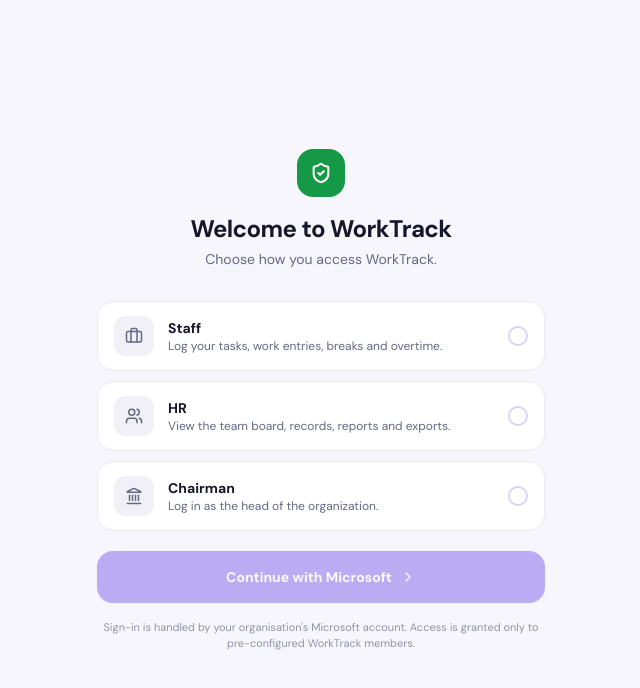
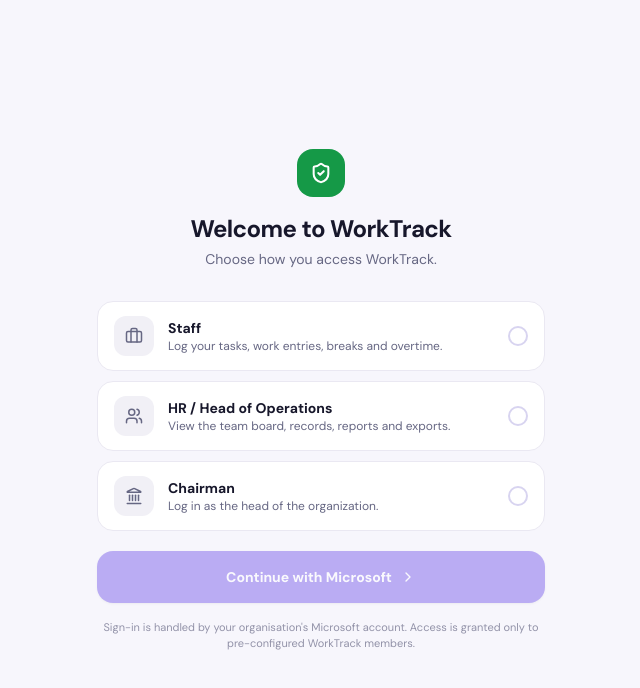
Before and after one commit to Techspecialist-Consulting-Limited/work-track, a Next.js app: page /login in a window 1280 px wide. Shown: the top 688 px of the page, without its empty margins (319-959 px from the left). Built offline with nearby package versions, Linux system fonts and the light colour scheme; no server answers.

Commit message:
Refactor ProfileMenu component to manage draft states for name and photo, improving edit handling and dialog behavior

```diff
--- a/src/app/login/LoginForm.tsx
+++ b/src/app/login/LoginForm.tsx
@@ -14,7 +14,7 @@ const ROLES: { id: WorkTrackRole; title: string; description: string; icon: type
   },
   {
     id: "hr",
-    title: "HR",
+    title: "HR / Head of Operations",
     description: "View the team board, records, reports and exports.",
     icon: Users,
   },
--- a/src/components/management/ExecutiveBoard.tsx
+++ b/src/components/management/ExecutiveBoard.tsx
@@ -218,10 +218,9 @@ function ExecutiveDesktopBoard() {
             <InviteChairman />
             <ProfileMenu
               name={meEmployee?.name ?? getSessionUser()?.name ?? "Account"}
-              role={meEmployee ? `${meEmployee.role} · ${meEmployee.department}` : getSessionRole() === "chairman" ? "Chairman" : "HR"}
+              role={meEmployee ? `${meEmployee.role} · ${meEmployee.department}` : getSessionRole() === "chairman" ? "Chairman" : "HR / Head of Operations"}
               avatarUrl={meEmployee?.avatarUrl}
               editable={canEditProfile}
-              required={canEditProfile && !meEmployee?.avatarUrl}
             />
             <button
               type="button"
--- a/src/components/management/WorkLogReports.tsx
+++ b/src/components/management/WorkLogReports.tsx
@@ -131,10 +131,9 @@ export function WorkLogReports() {
           <div className="flex items-center gap-2">
             <ProfileMenu
               name={meEmployee?.name ?? getSessionUser()?.name ?? "Account"}
-              role={meEmployee ? `${meEmployee.role} · ${meEmployee.department}` : getSessionRole() === "chairman" ? "Chairman" : "HR"}
+              role={meEmployee ? `${meEmployee.role} · ${meEmployee.department}` : getSessionRole() === "chairman" ? "Chairman" : "HR / Head of Operations"}
               avatarUrl={meEmployee?.avatarUrl}
               editable={canEditProfile}
-              required={canEditProfile && !meEmployee?.avatarUrl}
             />
             <button type="button" onClick={onExport} disabled={exporting} className="inline-flex h-9 items-center gap-2 rounded-lg bg-wt-violet px-4 text-[13px] font-medium text-white disabled:opacity-60">
               <Download className="h-4 w-4" /> {exporting ? "Preparing…" : "Export .xlsx"}
--- a/src/components/management/mobile/ExecutiveMobile.tsx
+++ b/src/components/management/mobile/ExecutiveMobile.tsx
@@ -188,10 +188,9 @@ export function ExecutiveMobile() {
             <InviteChairman compact />
             <ProfileMenu
               name={meEmployee?.name ?? getSessionUser()?.name ?? "Account"}
-              role={meEmployee ? `${meEmployee.role} · ${meEmployee.department}` : getSessionRole() === "chairman" ? "Chairman" : "HR"}
+              role={meEmployee ? `${meEmployee.role} · ${meEmployee.department}` : getSessionRole() === "chairman" ? "Chairman" : "HR / Head of Operations"}
               avatarUrl={meEmployee?.avatarUrl}
               editable={canEditProfile}
-              required={canEditProfile && !meEmployee?.avatarUrl}
             />
           </div>
         </div>
--- a/src/components/worklog/DesktopStaffWorkspace.tsx
+++ b/src/components/worklog/DesktopStaffWorkspace.tsx
@@ -114,7 +114,6 @@ export function DesktopStaffWorkspace({ c }: { c: WorkLogController }) {
               My Records
             </button>
             <ProfileMenu
-              key={employee?.avatarUrl ?? "no-avatar"}
               name={employee?.name ?? "Employee"}
               role={employee ? `${employee.role} · ${employee.department}` : "Staff"}
               avatarUrl={employee?.avatarUrl}
--- a/src/components/worklog/MobileStaffWorkspace.tsx
+++ b/src/components/worklog/MobileStaffWorkspace.tsx
@@ -135,7 +135,6 @@ export function MobileStaffWorkspace({ c }: { c: WorkLogController }) {
               My Records
             </button>
             <ProfileMenu
-              key={c.employee?.avatarUrl ?? "no-avatar"}
               name={c.employee?.name ?? "Employee"}
               role={c.employee ? `${c.employee.role} · ${c.employee.department}` : "Staff"}
               avatarUrl={c.employee?.avatarUrl}
--- a/src/components/worklog/ProfileMenu.tsx
+++ b/src/components/worklog/ProfileMenu.tsx
@@ -80,8 +80,14 @@ async function fileToAvatarDataUrl(file: File): Promise<string> {
 export function ProfileMenu({ name, role, avatarUrl, editable = false, required = false }: ProfileMenuProps) {
   const router = useRouter();
   const [open, setOpen] = useState(false);
-  const [fullName, setFullName] = useState(name);
-  const [photo, setPhoto] = useState<string | null>(avatarUrl ?? null);
+  // Drafts only hold unsaved edits; otherwise the saved props (which hydrate
+  // asynchronously after mount) are the source of truth.
+  const [nameDraft, setNameDraft] = useState<string | null>(null);
+  const [photoDraft, setPhotoDraft] = useState<string | null | undefined>(undefined);
+  const fullName = nameDraft ?? name;
+  const photo = photoDraft === undefined ? (avatarUrl ?? null) : photoDraft;
+  const setFullName = setNameDraft;
+  const setPhoto = setPhotoDraft;
   const [photoMode, setPhotoMode] = useState<"upload" | "link">("upload");
   const [photoLink, setPhotoLink] = useState("");
   const [saving, setSaving] = useState(false);
@@ -90,8 +96,17 @@ export function ProfileMenu({ name, role, avatarUrl, editable = false, required
   const [toast, setToast] = useState<string | null>(null);
   const fileRef = useRef<HTMLInputElement>(null);
 
-  const isRequired = required && !photo;
+  // Required is based on the saved avatar, so picking a photo doesn't flip the dialog mid-edit.
+  const isRequired = required && !avatarUrl;
   const showDialog = open || isRequired;
+
+  function openDialog() {
+    setNameDraft(null);
+    setPhotoDraft(undefined);
+    setPhotoLink("");
+    setError(null);
+    setOpen(true);
+  }
 
   useEffect(() => {
     if (!showDialog || isRequired) return;
@@ -134,6 +149,8 @@ export function ProfileMenu({ name, role, avatarUrl, editable = false, required
       return;
     }
     setOpen(false);
+    setNameDraft(null);
+    setPhotoDraft(undefined);
     setToast("Profile updated.");
     router.refresh();
   }
@@ -142,7 +159,7 @@ export function ProfileMenu({ name, role, avatarUrl, editable = false, required
     <>
       <button
         type="button"
-        onClick={() => setOpen(true)}
+        onClick={openDialog}
         aria-label={`Profile — ${name}`}
         className="relative grid h-8 w-8 shrink-0 place-items-center overflow-hidden rounded-full bg-[#F0EDFF] text-[11px] font-bold text-[#5A3ED0] transition hover:ring-2 hover:ring-[#6C45F5]/40 focus-visible:outline-none focus-visible:ring-2 focus-visible:ring-[#6C45F5]"
       >
```
